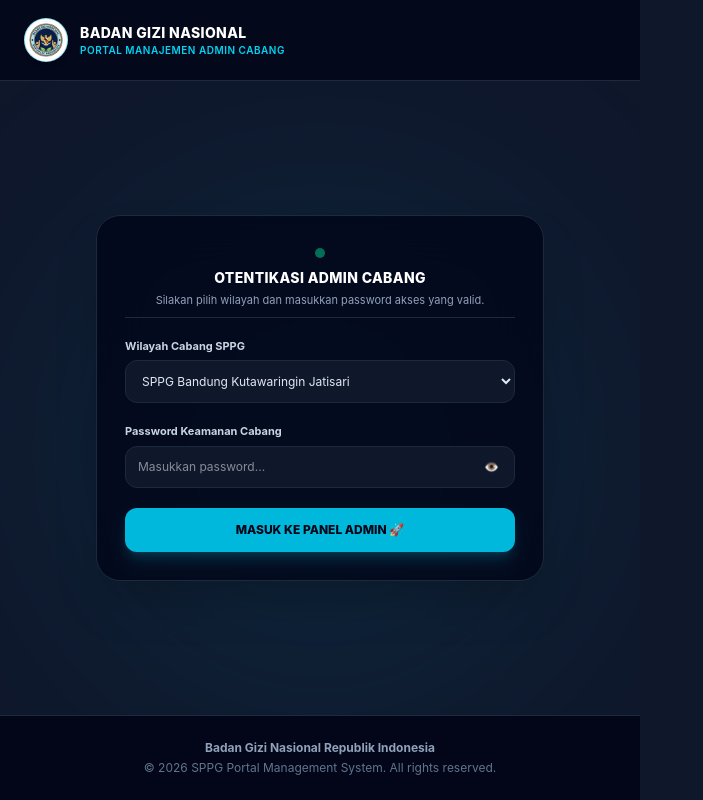
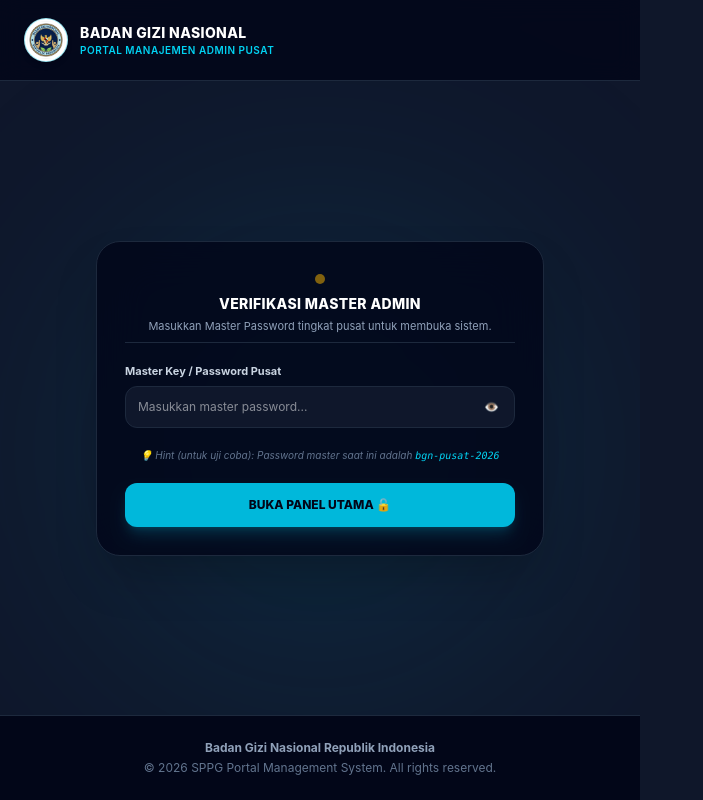
Before and after one commit to Tediiz60/mbg-app, a Vue app: page /portal-admin-rahasia in a window 1280 px wide. Shown: the whole page, without its empty margins (0-703 px from the left). Built offline with nearby package versions, Linux system fonts and the light colour scheme.

Commit message:
add master password layer and custom interactive alert modals to admin view

```diff
--- a/src/views/AdminView.vue
+++ b/src/views/AdminView.vue
@@ -5,6 +5,36 @@
 import logoMbg from '@/assets/mbg.jpg'
 
 const router = useRouter()
+
+// --- KODE KEAMANAN MASTER ADMIN ---
+const isMasterAuthenticated = ref(false)
+const masterPasswordInput = ref('')
+const showMasterPassword = ref(false)
+const MASTER_KEY = 'bgn-pusat-2026' // Ganti password master pusat sesukamu di sini!
+
+// State untuk Modal Alert Umum (Pengganti alert bawaan browser)
+const showAlertModal = ref(false)
+const alertTitle = ref('')
+const alertMessage = ref('')
+const alertType = ref<'success' | 'error'>('success')
+
+const triggerAlert = (title: string, message: string, type: 'success' | 'error') => {
+  alertTitle.value = title
+  alertMessage.value = message
+  alertType.value = type
+  showAlertModal.value = true
+}
+
+const handleMasterLogin = () => {
+  if (masterPasswordInput.value === MASTER_KEY) {
+    isMasterAuthenticated.value = true
+    triggerAlert('AKSES DITERIMA! 🎉', 'Selamat datang di Panel Utama Pengawas Badan Gizi Nasional.', 'success')
+  } else {
+    triggerAlert('AKSES DITOLAK! ❌', 'Master Password yang Anda masukkan salah. Periksa kembali!', 'error')
+    masterPasswordInput.value = ''
+  }
+}
+// ---------------------------------
 
 interface Cabang {
   nama: string
@@ -32,9 +62,6 @@
 const isUploading = ref(false)
 const hasPublished = ref(false)
 
-const showSuccessModal = ref(false)
-const modalMessage = ref('')
-
 const salamWaktu = computed(() => {
   const jam = new Date().getHours()
   if (jam < 11) return 'Selamat Pagi 🌅'
@@ -56,8 +83,9 @@
     inputPassword.value = ''
     showPassword.value = false
     hasPublished.value = false
+    triggerAlert('LOGIN CABANG BERHASIL! ✨', `Berhasil masuk ke sesi pengelola ${found.nama}`, 'success')
   } else {
-    alert('Password cabang salah!')
+    triggerAlert('GAGAL MASUK! ⚠️', 'Password cabang yang Anda masukkan salah.', 'error')
   }
 }
 
@@ -77,8 +105,7 @@
 
 const handlePublish = async () => {
   if (!fileInput.value?.files?.[0]) {
-    modalMessage.value = 'Pilih foto poster dulu!'
-    showSuccessModal.value = true
+    triggerAlert('PERHATIAN! 📌', 'Silakan pilih file foto poster terlebih dahulu.', 'error')
     return
   }
 
@@ -91,8 +118,7 @@
     .upload(fileName, file)
 
   if (uploadError) {
-    modalMessage.value = 'Gagal upload: ' + uploadError.message
-    showSuccessModal.value = true
+    triggerAlert('GAGAL UPLOAD! ❌', uploadError.message, 'error')
     isUploading.value = false
     return
   }
@@ -113,11 +139,9 @@
   isUploading.value = false
 
   if (insertError) {
-    modalMessage.value = 'Gagal publish: ' + insertError.message
-    showSuccessModal.value = true
+    triggerAlert('GAGAL PUBLISH! ❌', insertError.message, 'error')
   } else {
-    modalMessage.value = `Poster menu harian untuk ${activeCabang.value.nama} berhasil dipublish!`
-    showSuccessModal.value = true
+    triggerAlert('BERHASIL DIPUBLISH! 🎉', `Poster menu harian untuk ${activeCabang.value.nama} berhasil disiarkan!`, 'success')
     hasPublished.value = true
     previewUrl.value = ''
     if (fileInput.value) fileInput.value.value = ''
@@ -141,21 +165,25 @@
     <!-- Efek Cahaya Background -->
     <div class="absolute top-1/4 left-1/2 -translate-x-1/2 w-[500px] h-[500px] bg-cyan-500/10 rounded-full blur-[120px] pointer-events-none"></div>
 
-    <!-- MODAL NOTIFIKASI -->
-    <div v-if="showSuccessModal" class="fixed inset-0 bg-black/80 backdrop-blur-md z-50 flex items-center justify-center p-4">
-      <div class="w-full max-w-sm bg-slate-900 border border-cyan-500/40 rounded-3xl p-6 text-center space-y-4 shadow-2xl">
-        <div class="w-16 h-16 bg-cyan-500/20 text-cyan-400 rounded-full flex items-center justify-center mx-auto text-2xl border border-cyan-500/30">
-          🎉
+    <!-- MODAL ALERT CUSTOM (PENGGANTI ALERT BAWAAN BROWSER) -->
+    <div v-if="showAlertModal" class="fixed inset-0 bg-black/80 backdrop-blur-md z-50 flex items-center justify-center p-4">
+      <div class="w-full max-w-sm bg-slate-900 border rounded-3xl p-6 text-center space-y-4 shadow-2xl" :class="alertType === 'success' ? 'border-cyan-500/40' : 'border-red-500/40'">
+
+        <div class="w-16 h-16 rounded-full flex items-center justify-center mx-auto text-2xl border shadow-inner" :class="alertType === 'success' ? 'bg-cyan-500/20 text-cyan-400 border-cyan-500/30' : 'bg-red-500/20 text-red-400 border-red-500/30'">
+          {{ alertType === 'success' ? '✨' : '⚠️' }}
         </div>
+
         <div class="space-y-1">
-          <h3 class="text-base font-extrabold text-cyan-400">PUBLISH BERHASIL!</h3>
-          <p class="text-xs text-slate-300 leading-relaxed">{{ modalMessage }}</p>
+          <h3 class="text-base font-extrabold tracking-wide" :class="alertType === 'success' ? 'text-cyan-400' : 'text-red-400'">{{ alertTitle }}</h3>
+          <p class="text-xs text-slate-300 leading-relaxed">{{ alertMessage }}</p>
         </div>
+
         <button
-          @click="showSuccessModal = false"
-          class="w-full bg-cyan-500 hover:bg-cyan-400 text-slate-950 font-extrabold py-3 rounded-xl text-xs cursor-pointer transition shadow-lg"
+          @click="showAlertModal = false"
+          class="w-full font-extrabold py-3 rounded-xl text-xs cursor-pointer transition shadow-lg"
+          :class="alertType === 'success' ? 'bg-cyan-500 hover:bg-cyan-400 text-slate-950' : 'bg-red-500 hover:bg-red-400 text-white'"
         >
-          LIHAT QR CODE CABANG
+          MENGERTI / LANJUTKAN
         </button>
       </div>
     </div>
@@ -167,12 +195,12 @@
           <img :src="logoMbg" alt="Logo MBG" class="w-11 h-11 object-contain rounded-full bg-white p-0.5 border border-cyan-500/40 shadow-md" />
           <div>
             <h1 class="text-xs sm:text-sm font-extrabold text-white tracking-wide">BADAN GIZI NASIONAL</h1>
-            <p class="text-[10px] text-cyan-400 font-semibold tracking-wider uppercase">Portal Manajemen Admin Cabang</p>
+            <p class="text-[10px] text-cyan-400 font-semibold tracking-wider uppercase">Portal Manajemen Admin Pusat</p>
           </div>
         </div>
         <div v-if="isLoggedIn" class="flex items-center space-x-2">
           <button @click="handleLogout" class="bg-red-500/20 hover:bg-red-500/30 text-red-400 px-3 py-2 rounded-xl text-xs font-bold cursor-pointer transition border border-red-500/30">
-            Keluar Sistem
+            Keluar Sesi
           </button>
         </div>
       </div>
@@ -182,28 +210,68 @@
     <main class="flex-1 flex flex-col items-center justify-center px-6 py-10 relative z-10">
       <div class="w-full max-w-md bg-slate-950/80 backdrop-blur-xl border border-slate-800 rounded-3xl p-7 shadow-2xl space-y-6">
 
-        <!-- FORM LOGIN ADMIN -->
+        <!-- TAHAP 1: FORM MASTER PASSWORD PUSAT -->
+        <div v-if="!isMasterAuthenticated" class="space-y-5">
+          <div class="space-y-1 text-center pb-2 border-b border-slate-800">
+            <span class="inline-block w-2.5 h-2.5 rounded-full bg-amber-400 animate-pulse mb-1"></span>
+            <h2 class="text-sm font-extrabold text-white tracking-wide">VERIFIKASI MASTER ADMIN</h2>
+            <p class="text-[11px] text-slate-400">Masukkan Master Password tingkat pusat untuk membuka sistem.</p>
+          </div>
+
+          <div class="space-y-1.5">
+            <label class="block text-[11px] font-bold text-slate-300">Master Key / Password Pusat</label>
+            <div class="relative">
+              <input
+                v-model="masterPasswordInput"
+                :type="showMasterPassword ? 'text' : 'password'"
+                placeholder="Masukkan master password..."
+                class="w-full bg-slate-900 border border-slate-800 rounded-xl p-3 pr-12 text-xs focus:outline-none focus:border-cyan-500 transition text-white"
+                @keyup.enter="handleMasterLogin"
+              />
+              <button
+                type="button"
+                @click="showMasterPassword = !showMasterPassword"
+                class="absolute right-3 top-1/2 -translate-y-1/2 text-slate-400 hover:text-cyan-400 text-xs font-bold px-1 py-1 cursor-pointer select-none"
+              >
+                {{ showMasterPassword ? '🙈' : '👁️' }}
+              </button>
+            </div>
+          </div>
+
+          <p class="text-[10px] text-slate-500 italic text-center">
+            💡 Hint (untuk uji coba): Password master saat ini adalah <code class="text-cyan-400 font-mono">bgn-pusat-2026</code>
+          </p>
+
+          <button @click="handleMasterLogin" class="w-full bg-cyan-500 hover:bg-cyan-400 text-slate-950 font-extrabold py-3.5 rounded-xl text-xs cursor-pointer transition shadow-lg shadow-cyan-500/20">
+            BUKA PANEL UTAMA 🔓
+          </button>
+        </div>
+
+        <!-- TAHAP 2: SETELAH MASTER PASSWORD BENAR -> LOGIN CABANG -->
+        <div v-else>
+
+          <!-- FORM LOGIN CABANG -->
           <div v-if="!isLoggedIn" class="space-y-5">
             <div class="space-y-1 text-center pb-2 border-b border-slate-800">
               <span class="inline-block w-2.5 h-2.5 rounded-full bg-emerald-400 animate-pulse mb-1"></span>
-            <h2 class="text-sm font-extrabold text-white tracking-wide">OTENTIKASI ADMIN CABANG</h2>
-            <p class="text-[11px] text-slate-400">Silakan pilih wilayah dan masukkan password akses yang valid.</p>
+              <h2 class="text-sm font-extrabold text-white tracking-wide">PILIH CABANG SPPG</h2>
+              <p class="text-[11px] text-slate-400">Pilih wilayah cabang dan masukkan password operasionalnya.</p>
             </div>
 
             <div class="space-y-1.5">
-            <label class="block text-[11px] font-bold text-slate-300">Wilayah Cabang SPPG</label>
+              <label class="block text-[11px] font-bold text-slate-300">Wilayah Cabang</label>
               <select v-model="inputCabangNama" class="w-full bg-slate-900 border border-slate-800 rounded-xl p-3 text-xs text-slate-200 cursor-pointer focus:outline-none focus:border-cyan-500 transition">
                 <option v-for="c in daftarCabang" :key="c.slug" :value="c.nama">{{ c.nama }}</option>
               </select>
             </div>
 
             <div class="space-y-1.5">
-            <label class="block text-[11px] font-bold text-slate-300">Password Keamanan Cabang</label>
+              <label class="block text-[11px] font-bold text-slate-300">Password Cabang</label>
               <div class="relative">
                 <input
                   v-model="inputPassword"
                   :type="showPassword ? 'text' : 'password'"
-                placeholder="Masukkan password..."
+                  placeholder="Masukkan password cabang..."
                   class="w-full bg-slate-900 border border-slate-800 rounded-xl p-3 pr-12 text-xs focus:outline-none focus:border-cyan-500 transition text-white"
                   @keyup.enter="handleLogin"
                 />
@@ -218,11 +286,11 @@
             </div>
 
             <button @click="handleLogin" class="w-full bg-cyan-500 hover:bg-cyan-400 text-slate-950 font-extrabold py-3.5 rounded-xl text-xs cursor-pointer transition shadow-lg shadow-cyan-500/20">
-            MASUK KE PANEL ADMIN 🚀
+              MASUK SESI CABANG 🚀
             </button>
           </div>
 
-        <!-- SETELAH LOGIN BERHASIL -->
+          <!-- SETELAH LOGIN CABANG BERHASIL -->
           <div v-else class="space-y-5">
             <!-- SALAM HANGAT -->
             <div class="bg-gradient-to-r from-cyan-950/60 to-slate-900 p-4 rounded-2xl border border-cyan-800/50 space-y-1">
@@ -286,6 +354,8 @@
           </div>
 
         </div>
+
+      </div>
     </main>
 
     <!-- FOOTER RESMI -->
```
Lines whose indentation alone changed are shown as unchanged.
